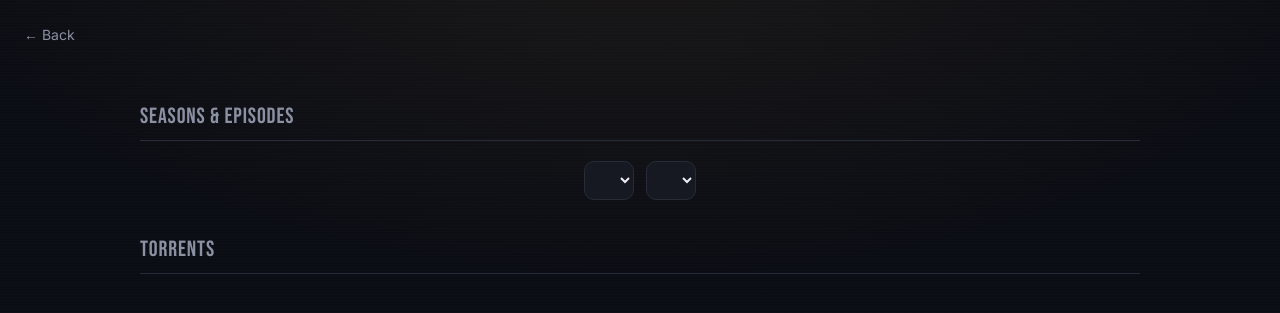
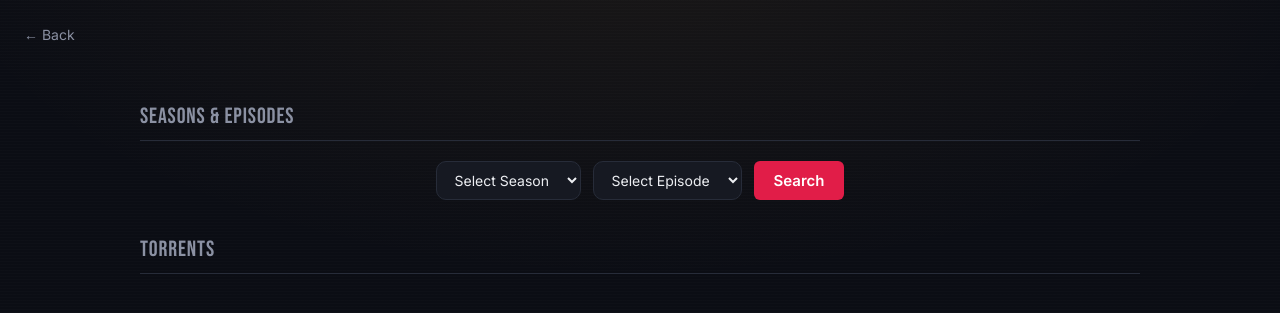
Before and after one commit to tpharmsen/autotorrent, a FastAPI app: page /tv/1 in a window 1280 px wide. Shown: the top 313 px of the page. Run offline with FastAPI, Linux system fonts and the light colour scheme; lists and menus that the app fills with data are empty; parts of the project's set-up code (start-up, migrations or seed data) failed here and were passed over; some libraries are stand-ins or nearby versions.

Commit message:
search button on s/e page

```diff
--- a/frontend/styles/styles.css
+++ b/frontend/styles/styles.css
@@ -475,6 +475,43 @@ img {
   margin-bottom: 8px;
 }
 
+/* Style for the Load Episode Button */
+.submit-btn {
+  background-color: #e11d48; /* Vibrant red/crimson */
+  color: #ffffff;
+  border: none;
+  border-radius: 6px;
+  padding: 10px 20px;
+  font-size: 15px;
+  font-weight: 600;
+  font-family: inherit;
+  cursor: pointer;
+  transition: background-color 0.2s ease, transform 0.1s ease, box-shadow 0.2s ease;
+}
+
+/* Button interactive states */
+.submit-btn:hover {
+  background-color: #be123c; /* Darker red */
+  box-shadow: 0 4px 12px rgba(225, 29, 72, 0.3);
+}
+
+.submit-btn:active {
+  transform: scale(0.98);
+}
+
+/* Mobile Responsiveness */
+@media (max-width: 600px) {
+  .episode-selectors {
+    flex-direction: column;
+    align-items: stretch;
+  }
+
+  .episode-selectors select,
+  .submit-btn {
+    width: 100%;
+  }
+}
+
 /* ────────────────────────────────────────────────────────────
    Torrent table — movie + tv pages
    ──────────────────────────────────────────────────────────── */
--- a/frontend/templates/tv.html
+++ b/frontend/templates/tv.html
@@ -1,35 +1,27 @@
 <!DOCTYPE html>
 <html lang="en">
-
 <head>
     <meta charset="UTF-8">
     <title>TV Show Details</title>
     <link rel="stylesheet" href="/styles/styles.css">
     <script src="https://cdn.jsdelivr.net/npm/hls.js@1.5.0/dist/hls.min.js"></script>
 </head>
-
 <body>
     <a class="back" href="/">&larr; Back</a>
     <div id="tv-detail">
-        <!-- populated by tv.js: hero (poster, title, meta, overview, cast) + trailer -->
         </div>
     <h2>Seasons & Episodes</h2>
-
     <div class="episode-selectors">
         <select id="season-select">
-            <!-- Populated by TypeScript -->
+            <option value="" disabled selected>Select Season</option>
             </select>
-
         <select id="episode-select">
-            <!-- Populated by TypeScript -->
+            <option value="" disabled selected>Select Episode</option>
             </select>
+        <button id="submit-request-btn" class="submit-btn">Search</button>
     </div>
-
     <div id="episode-detail">
-        <!-- populated by tv.js: episode details -->
         </div>
-
-    <!-- Progress overlay, shown while a torrent buffers -->
     <div class="progress-overlay" id="overlay">
 		<div class="progress-card">
 			<p class="progress-title">Buffering torrent</p>
@@ -41,11 +33,9 @@
 				<span id="prog-bytes"></span>
 				<span id="prog-pct"></span>
 			</div>
-			<p class="progress-status" id="prog-status">Downloading — please wait…</p>
+			<p class="progress-status" id="prog-status">Downloading — please wait...</p>
 		</div>
 	</div>
-
-	<!-- Video player -->
 	<div class="player-wrap" id="player-wrap">
 		<p class="player-title" id="player-title"></p>
 		<video id="video-player" controls autoplay playsinline></video>
@@ -54,9 +44,7 @@
 
     <h2>Torrents</h2>
         <div id="torrent-list">
-            <!-- populated by movie.ts: torrent table with Stream buttons -->
             </div>
     <script type="module" src="/static/tv-page.js"></script>
 </body>
-
 </html>
```
Also changed, not shown: frontend/src/tv-page.ts (+29 -12 lines). Lines whose indentation alone changed are shown as unchanged.
